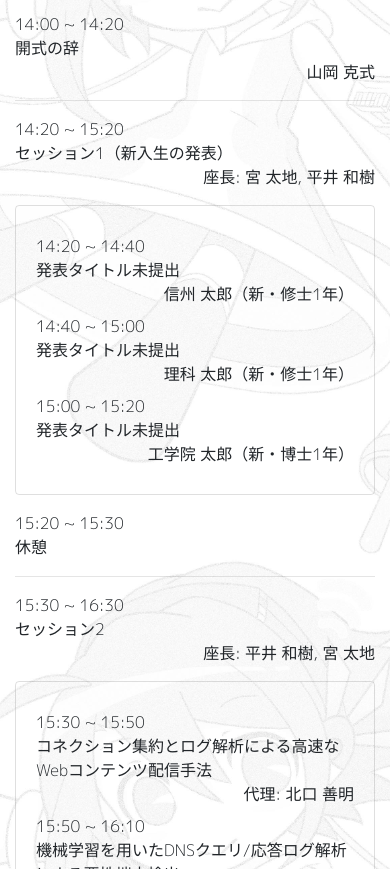
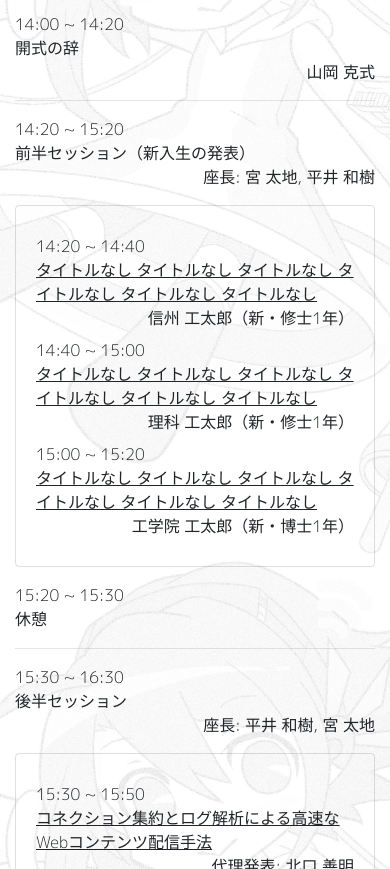
Before and after one commit to yamaoka-kitaguchi-lab/spring.workshop.net.ict.e.titech.ac.jp, a website: page spring-workshop/index.pug in a window 390 px wide. Shown: the part 1131-2000 px from the top of the page. Drawn offline with nearby package versions, Linux system fonts and the light colour scheme; files that its build step writes are made by us from their sources; no server answers.

Commit message:
Optimize screen resizing for mobile phone
Signed-off-by: mi2428 <mi2428782020@gmail.com>

```diff
--- a/spring-workshop/_config.pug
+++ b/spring-workshop/_config.pug
@@ -46,23 +46,23 @@
     {
       type: 'session',
       time: '14:20 ~ 15:20',
-      title: 'セッション1（新入生の発表）',
+      title: '前半セッション（新入生の発表）',
       owner: '座長: 宮 太地, 平井 和樹',
       session: [
         {
           time: '14:20 ~ 14:40',
-          title: '発表タイトル未提出',
-          presenter: '信州 太郎（新・修士1年）'
+          title: 'タイトルなし タイトルなし タイトルなし タイトルなし タイトルなし タイトルなし',
+          presenter: '信州 工太郎（新・修士1年）'
         },
         {
           time: '14:40 ~ 15:00',
-          title: '発表タイトル未提出',
-          presenter: '理科 太郎（新・修士1年）'
+          title: 'タイトルなし タイトルなし タイトルなし タイトルなし タイトルなし タイトルなし',
+          presenter: '理科 工太郎（新・修士1年）'
         },
         {
           time: '15:00 ~ 15:20',
-          title: '発表タイトル未提出',
-          presenter: '工学院 太郎（新・博士1年）'
+          title: 'タイトルなし タイトルなし タイトルなし タイトルなし タイトルなし タイトルなし',
+          presenter: '工学院 工太郎（新・博士1年）'
         }
       ]
     },
@@ -75,22 +75,22 @@
     {
       type: 'session',
       time: '15:30 ~ 16:30',
-      title: 'セッション2',
+      title: '後半セッション',
       owner: '座長: 平井 和樹, 宮 太地',
       session: [
         {
           time: '15:30 ~ 15:50',
           title: 'コネクション集約とログ解析による高速なWebコンテンツ配信手法',
-          presenter: '代理: 北口 善明'
+          presenter: '代理発表: 北口 善明'
         },
         {
           time: '15:50 ~ 16:10',
           title: '機械学習を用いたDNSクエリ/応答ログ解析による悪性端末検出',
-          presenter: '代理: 北口 善明'
+          presenter: '代理発表: 北口 善明'
         },
         {
           time: '16:10 ~ 16:30',
-          title: '発表タイトル未提出',
+          title: 'No Title No Title No Title No Title No Title No Title No Title No Title No Title',
           presenter: 'Krittin Intharawijitr（D3）'
         }
       ]
--- a/spring-workshop/include/_inc_announce.pug
+++ b/spring-workshop/include/_inc_announce.pug
@@ -2,7 +2,7 @@ section.my-4
   h2.mb-3 開催案内
   p ワークショップのみ，懇親会のみのご参加も歓迎しています．#[br]何かご不明な点がございましたら，お気軽に#[a(href="mailto:"+workshop.contact) 運営事務局]までお問い合わせください．
 
-  table.table.mb-0
+  table#announce_table.table.mb-0
     tbody
       tr
         th(scope="row") #[i.far.fa-calendar-alt.mr-3]日時
--- a/spring-workshop/include/_inc_detail.pug
+++ b/spring-workshop/include/_inc_detail.pug
@@ -1,4 +1,4 @@
 section.my-4
   h2.mb-3 発表詳細
   p 発表15分，質疑5分の持ち時間20分です．#[br]予鈴（ベル）のタイミングは開始後13分，15分，20分の3回です．#[br]時間を守ってのご発表をお願いします．
-  p また，会場のプロジェクターはアナログRGB（D-Sub15ピン）のみ対応しています．#[br]事務局の方でも各種変換コネクタは用意しますが，各自で普段ご使用のものをご持参ください．（特に macOS/*nix 利用者）
+  p また，会場のプロジェクタはアナログRGB（D-Sub15ピン）のみ対応しています．#[br]事務局の方でも各種変換コネクタは用意しますが，各自で普段ご使用のものをご持参ください．（特に macOS/*nix 利用者）
--- a/spring-workshop/include/_inc_program.pug
+++ b/spring-workshop/include/_inc_program.pug
@@ -3,10 +3,10 @@ section.my-4
   p 敬称略
 
   each timeslot, idx in program
-    div.row.mt-3.mb-3
-      div.col-sm-2 #{timeslot.time}
-      div.col-sm-7 #{timeslot.title}
-      div.col-sm-3.text-right #{timeslot.owner}
+    div.row.my-3
+      div.col-sm-2.col-md-2 #{timeslot.time}
+      div.col-sm-10.col-md-5 #{timeslot.title}
+      div.col-sm-12.col-md-5.text-right #{timeslot.owner}
     case timeslot.type
       when 'nonsession'
         unless idx == program.length - 1
@@ -16,6 +16,6 @@ section.my-4
           div.card-body.bg-transparent
             each presentation in timeslot.session
               div.row.my-2
-                div.col-sm-2 #{presentation.time}
-                div.col-sm-7 #{presentation.title}
-                div.col-sm-3.text-right #{presentation.presenter}
+                div.col-sm-2.col-xl-2 #{presentation.time}
+                div.col-sm-10.col-xl-7.underline #{presentation.title}
+                div.col-sm-12.col-xl-3.text-right #{presentation.presenter}
--- a/spring-workshop/static/css/style.css
+++ b/spring-workshop/static/css/style.css
@@ -19,6 +19,15 @@ h2 {
   border-bottom: 2px dashed;
 }
 
+.underline {
+  text-decoration: underline;
+}
+
+table#announce_table > tbody > tr > th {
+  padding-right: 0;
+  min-width: 110px;
+}
+
 dl#attendance-fee > dt {
   font-weight: inherit;
   float: left;
--- a/spring-workshop/static/js/updatelog.js
+++ b/spring-workshop/static/js/updatelog.js
@@ -15,7 +15,8 @@ $.getJSON(endpoint)
     const html_url = data[i]['html_url'];
     $('#github_commit_log')
       .append($('<li>')
-        .append($('<span>').addClass('mr-2').text(date.toLocaleString('en',{
+        .append($('<span>').addClass('mr-2')
+          .text(date.toLocaleString('en',{
             hour12:false,
             year:'2-digit',
             month:'2-digit',
@@ -24,11 +25,14 @@ $.getJSON(endpoint)
             minute:'2-digit',
             second:'2-digit'
           })))
+        .append($('<br>').addClass('d-sm-none'))
+        .append($('<span>')
           .append($('<strong>').text(message))
           .append(" (")
           .append($('<a>').addClass('text-muted').attr('href', html_url).text(sha))
           .append(") ")
-        .append($('<i>').text('by ' + author)))
+          .append($('<br>').addClass('d-sm-none'))
+          .append($('<i>').text('by ' + author))))
   }
   $('#builderror').remove();
 })
```
Lines whose indentation alone changed are shown as unchanged.
